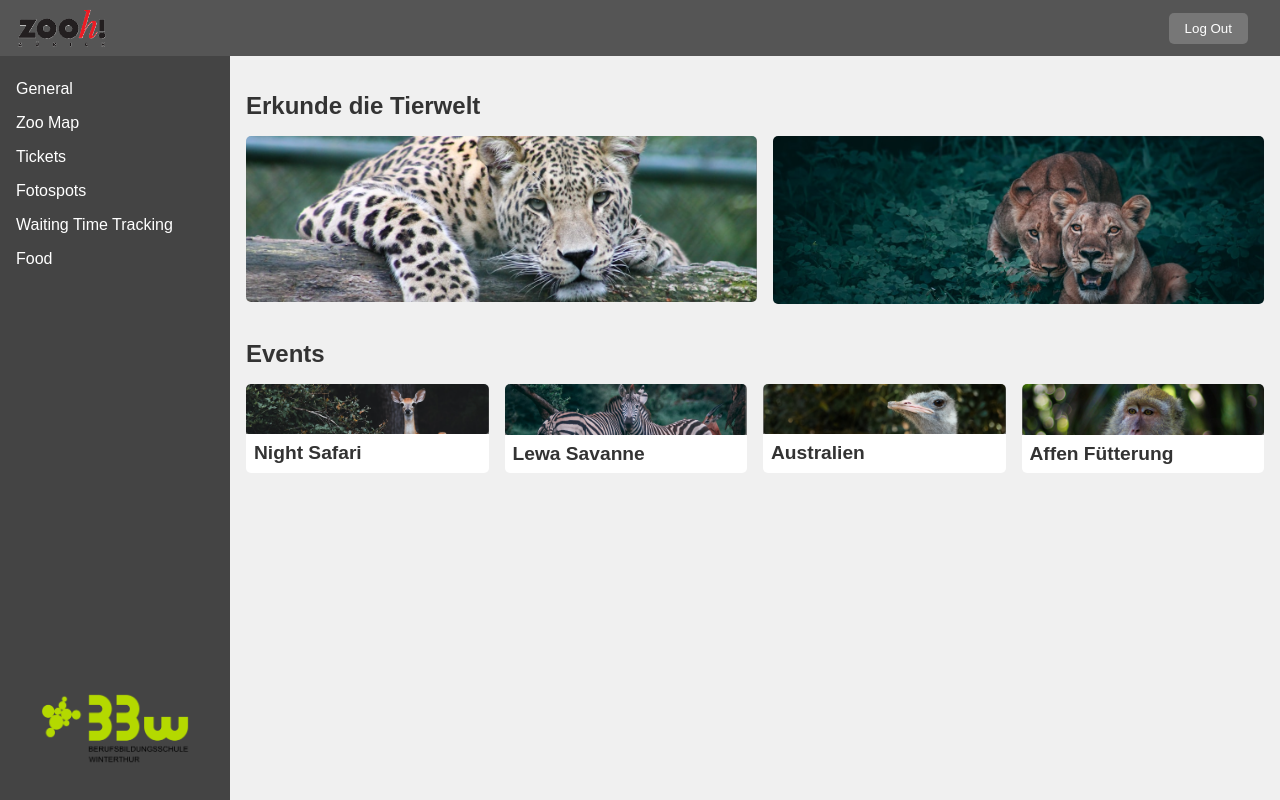
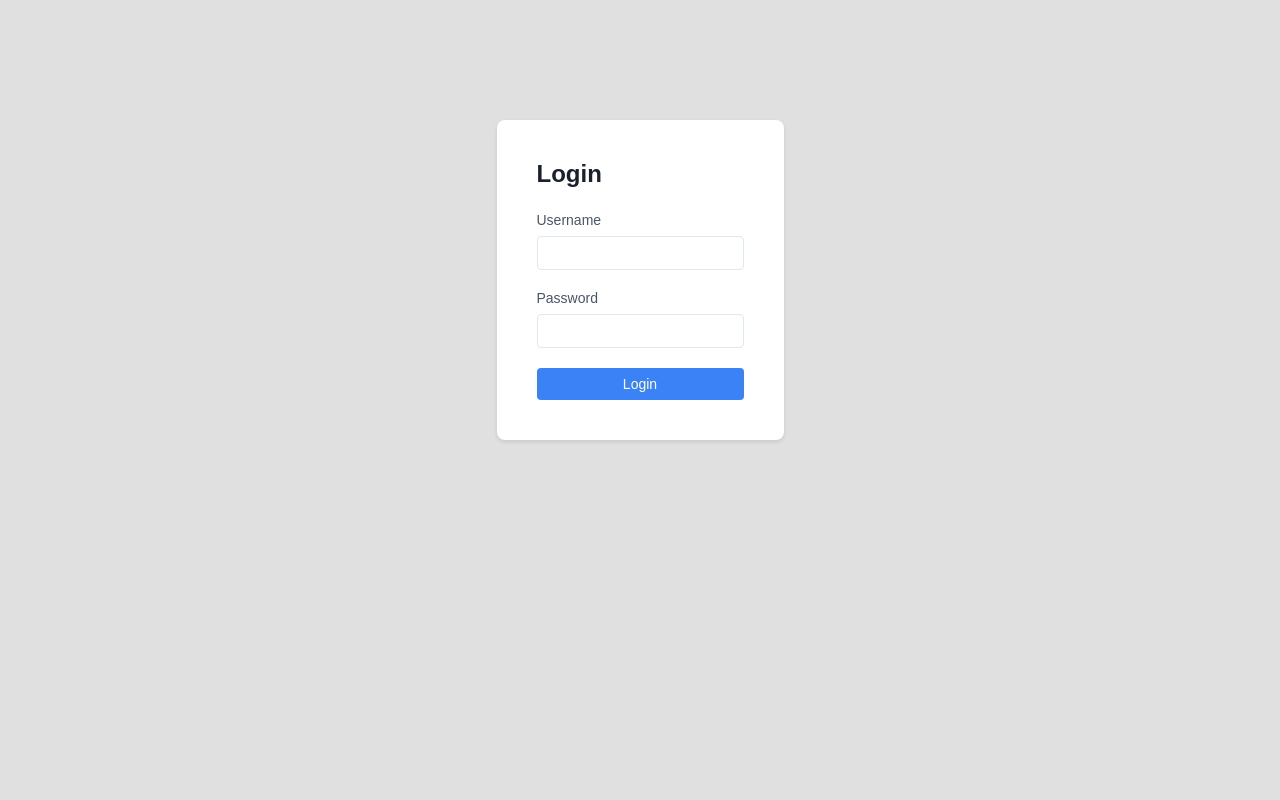
Before and after one commit to pderks-eth/Zooh-umsetzung, a React (Create React App) app: page / in a window 1280 px wide. Built offline with nearby package versions, Linux system fonts and the light colour scheme.

Commit message:
Add login functionality with authentication and logout feature

```diff
--- a/src/App.css
+++ b/src/App.css
@@ -63,6 +63,10 @@ body, html {
 .content-container {
   flex: 1;
   display: flex;
+}
+
+.centered-content {
+  justify-content: center;
 }
 
 /* Sidebar */
--- a/src/App.js
+++ b/src/App.js
@@ -1,10 +1,10 @@
-import React, { useState } from 'react';
 import { BrowserRouter as Router, Routes, Route } from 'react-router-dom';
+import { useState, useEffect } from 'react';
+import { updateContentLayout } from './updateContentLayout';
 import Header from './components/Header';
 import Sidebar from './components/Sidebar';
 import MainContent from './components/MainContent';
-
-// Neue Seiten importieren
+import LoginPage from './components/LoginPage';
 import ZooMap from './components/ZooMap';
 import Tickets from './components/Tickets';
 import Fotospots from './components/Fotospots';
@@ -12,32 +12,48 @@ import WaitingTimeTracking from './components/WaitingTimeTracking';
 import Food from './components/Food';
 
 function App() {
-  const [isSidebarVisible, setIsSidebarVisible] = useState(true);
+  const [loggedIn, setLoggedIn] = useState(false);
 
-  const toggleFunk = () => {
-    setIsSidebarVisible((prev) => !prev);
-  }
+  useEffect(() => {
+    // Each time loggedIn changes, update layout
+    updateContentLayout(loggedIn);
+  }, [loggedIn]);
 
   return (
     <Router>
       <div className="app-container">
-        <div><Header toggleFunk={toggleFunk} /></div>
-          <div className="content-container">
+        {/* Header und Sidebar ggf. nur anzeigen, wenn loggedIn? */}
+        {loggedIn && <Header setLoggedIn={setLoggedIn} />}
+        <div className="content-container">
+          {loggedIn && <Sidebar />}
+          <Routes>
+            {/* Login */}
+            <Route
+              path="/login"
+              element={<LoginPage setLoggedIn={setLoggedIn} />}
+            />
 
-            {isSidebarVisible && <Sidebar />}
-
-            <Routes>
-              {/* Home (General) */}
-              <Route path="/" element={<MainContent />} />
-
-              {/* Weitere Seiten */}
-              <Route path="/zoomap" element={<ZooMap />} />
-              <Route path="/tickets" element={<Tickets />} />
-              <Route path="/fotospots" element={<Fotospots />} />
-              <Route path="/waiting" element={<WaitingTimeTracking />} />
-              <Route path="/food" element={<Food />} />
-            </Routes>
-          </div>
+            {/* Inhalte nur zugänglich, wenn eingeloggt */}
+            <Route path="/" element={
+              loggedIn ? <MainContent /> : <LoginPage setLoggedIn={setLoggedIn} />
+            } />
+            <Route path="/zoomap" element={
+              loggedIn ? <ZooMap /> : <LoginPage setLoggedIn={setLoggedIn} />
+            } />
+            <Route path="/tickets" element={
+              loggedIn ? <Tickets /> : <LoginPage setLoggedIn={setLoggedIn} />
+            } />
+            <Route path="/fotospots" element={
+              loggedIn ? <Fotospots /> : <LoginPage setLoggedIn={setLoggedIn} />
+            } />
+            <Route path="/waiting" element={
+              loggedIn ? <WaitingTimeTracking /> : <LoginPage setLoggedIn={setLoggedIn} />
+            } />
+            <Route path="/food" element={
+              loggedIn ? <Food /> : <LoginPage setLoggedIn={setLoggedIn} />
+            } />
+          </Routes>
+        </div>
       </div>
     </Router>
   );
--- a/src/components/Header.js
+++ b/src/components/Header.js
@@ -1,7 +1,18 @@
 import React from 'react';
+import { useNavigate } from 'react-router-dom';
 import ZooLogo from '../images/logo.png';
 
-function Header({toggleFunk}) {
+function Header({ setLoggedIn}) {
+  const navigate = useNavigate();
+
+  const handleLogout = () => {
+    // State auf false setzen
+    setLoggedIn(false);
+
+    // Optional: Nach dem Logout zur Login-Seite navigieren
+    navigate('/login');
+  };
+
   return (
     <header className="header">
       <div id="zoo-logo" onClick={toggleFunk} className="logo-area">
@@ -23,7 +34,7 @@ function Header({toggleFunk}) {
         </nav> */}
       </div>
       <div className="header-actions">
-        <button className="logout-btn">Log Out</button>
+      <button className="logout-btn" onClick={handleLogout}>Log Out</button>
       </div>
     </header>
 
--- /dev/null
+++ b/src/components/LoginPage.js
@@ -0,0 +1,58 @@
+import React, { useState } from 'react';
+import { useNavigate } from 'react-router-dom';
+import '../styles/LoginPage.css';
+
+
+function LoginPage({ setLoggedIn }) {
+  const [username, setUsername] = useState('');
+  const [password, setPassword] = useState('');
+  const [error, setError] = useState('');
+  const navigate = useNavigate();
+
+  const handleLogin = (e) => {
+    e.preventDefault();
+    if (username === 'admin' && password === '123') {
+      setLoggedIn(true);
+      navigate('/');
+    } else {
+      setError('Invalid username or password');
+    }
+  };
+
+  return (
+    <div className="login-container">
+      <div className="login-card">
+        <h2 className="login-title">Login</h2>
+        <form onSubmit={handleLogin} className="login-form">
+          {error && <div className="error-message">{error}</div>}
+
+          <div className="form-group">
+            <label className="login-label">Username</label>
+            <input
+              className="login-input"
+              type="text"
+              value={username}
+              onChange={(e) => setUsername(e.target.value)}
+            />
+          </div>
+
+          <div className="form-group">
+            <label className="login-label">Password</label>
+            <input
+              className="login-input"
+              type="password"
+              value={password}
+              onChange={(e) => setPassword(e.target.value)}
+            />
+          </div>
+
+          <button type="submit" className="login-button">
+            Login
+          </button>
+        </form>
+      </div>
+    </div>
+  );
+}
+
+export default LoginPage;
--- /dev/null
+++ b/src/styles/LoginPage.css
@@ -0,0 +1,95 @@
+/* login.css */
+
+/* Reset defaults */
+* {
+  margin: 0;
+  padding: 0;
+  box-sizing: border-box;
+}
+
+body {
+  background-color: #f0f2f5;
+  font-family: -apple-system, BlinkMacSystemFont, 'Segoe UI', Roboto, Oxygen, Ubuntu, Cantarell, sans-serif;
+}
+
+/* Container styles */
+.login-container {
+  display: flex;
+  justify-content: center;
+  align-items: flex-start;
+  min-height: 100vh;
+  padding-top: 120px; /* Adjust this to match your desired vertical position */
+}
+
+/* Card styles */
+.login-card {
+  background: white;
+  padding: 40px;
+  border-radius: 8px;
+  box-shadow: 0 2px 4px rgba(0, 0, 0, 0.1);
+  width: 100%;
+  max-width: 400px;
+}
+
+/* Title styles */
+.login-title {
+  color: #1a202c;
+  font-size: 24px;
+  font-weight: 600;
+  margin-bottom: 24px;
+}
+
+/* Label styles */
+.login-label {
+  display: block;
+  color: #4a5568;
+  font-size: 14px;
+  font-weight: 500;
+  margin-bottom: 8px;
+}
+
+/* Input styles */
+.login-input {
+  width: 100%;
+  padding: 8px 12px;
+  border: 1px solid #e2e8f0;
+  border-radius: 4px;
+  font-size: 14px;
+  margin-bottom: 20px;
+}
+
+.login-input:focus {
+  outline: none;
+  border-color: #3182ce;
+  box-shadow: 0 0 0 1px #3182ce;
+}
+
+/* Button styles */
+.login-button {
+  width: 100%;
+  padding: 8px 16px;
+  background-color: #3b82f6;
+  color: white;
+  border: none;
+  border-radius: 4px;
+  font-size: 14px;
+  font-weight: 500;
+  cursor: pointer;
+  transition: background-color 0.2s;
+}
+
+.login-button:hover {
+  background-color: #2563eb;
+}
+
+/* Error message styles */
+.error-message {
+  background-color: #fee2e2;
+  border: 1px solid #f87171;
+  color: #dc2626;
+  padding: 8px 12px;
+  border-radius: 4px;
+  font-size: 14px;
+  margin-bottom: 16px;
+  text-align: center;
+}
--- /dev/null
+++ b/src/updateContentLayout.js
@@ -0,0 +1,21 @@
+// updateContentLayout.js
+
+/**
+ * Dynamically updates the .content-container's layout based on loggedIn status.
+ * If loggedIn === true, remove "centered-content" class.
+ * If loggedIn === false, add "centered-content" class.
+ *
+ * @param {boolean} loggedIn - The login state.
+ */
+export function updateContentLayout(loggedIn) {
+    const contentContainer = document.querySelector('.content-container');
+    if (!contentContainer) return; // Guard clause if element not found
+
+    if (loggedIn) {
+        // Remove centering
+        contentContainer.classList.remove('centered-content');
+    } else {
+        // Center the content
+        contentContainer.classList.add('centered-content');
+    }
+}
```
